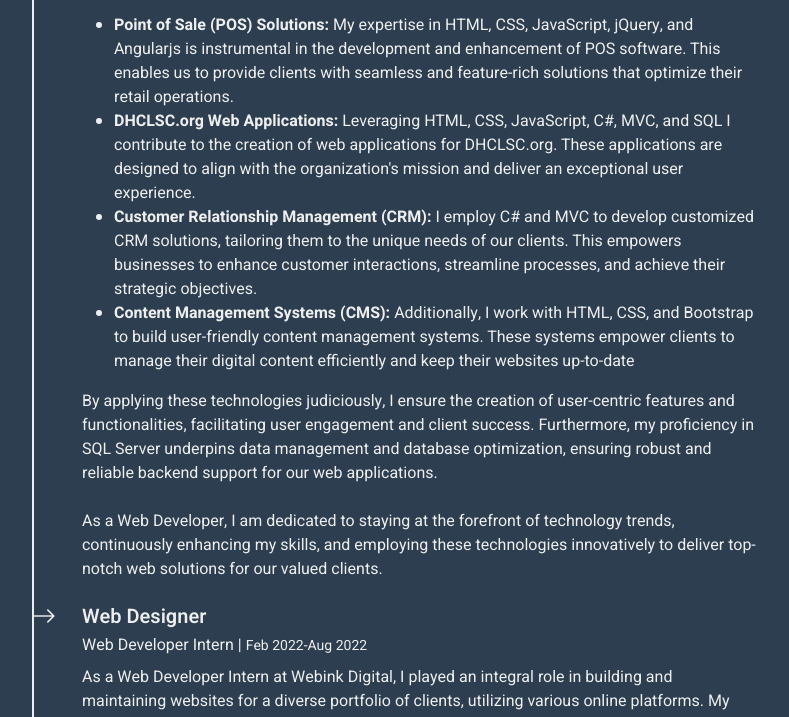
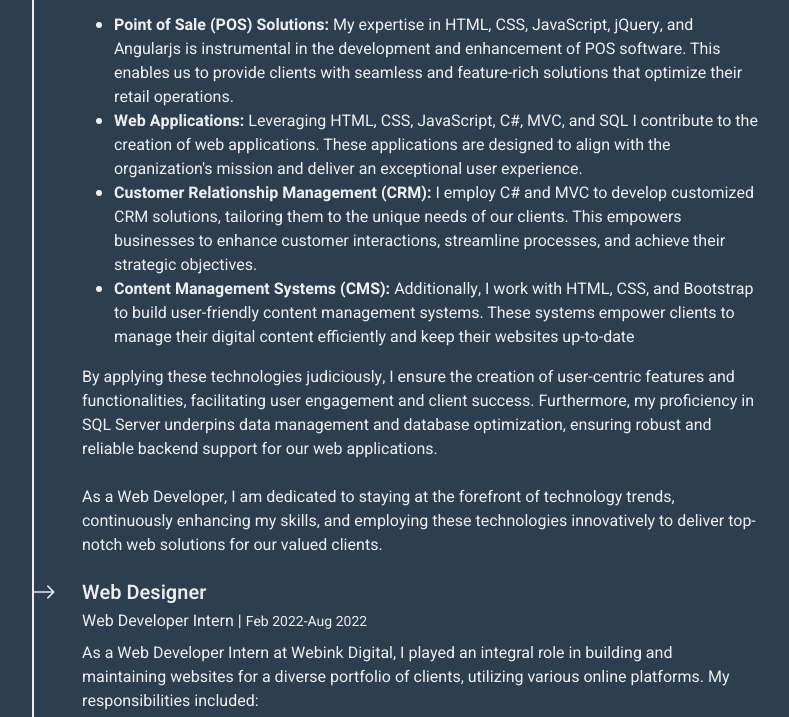
Before and after one commit to NikhilSaxena16/Nikhil_Saxena_CV.github.io, a plain HTML site: page index.html in a window 1280 px wide. Shown: the part 1698-2415 px from the top of the page, without its empty margins (438-1227 px from the left). Drawn offline with nearby package versions, Linux system fonts and the light colour scheme.

Commit message:
remove DHCLSC.org and change cv pdf

```diff
--- a/index.html
+++ b/index.html
@@ -243,8 +243,8 @@
 
                                     </li>
                                     <li>
-                                        <b>DHCLSC.org Web Applications:</b> Leveraging HTML, CSS, JavaScript, C#, MVC, and SQL I
-                                        contribute to the creation of web applications for DHCLSC.org. These applications are
+                                        <b>Web Applications:</b> Leveraging HTML, CSS, JavaScript, C#, MVC, and SQL I
+                                        contribute to the creation of web applications. These applications are
                                         designed to align with the organization's mission and deliver an exceptional user experience.
                                     </li>
                                     <li>
```
Also changed, not shown: 1 other file.
